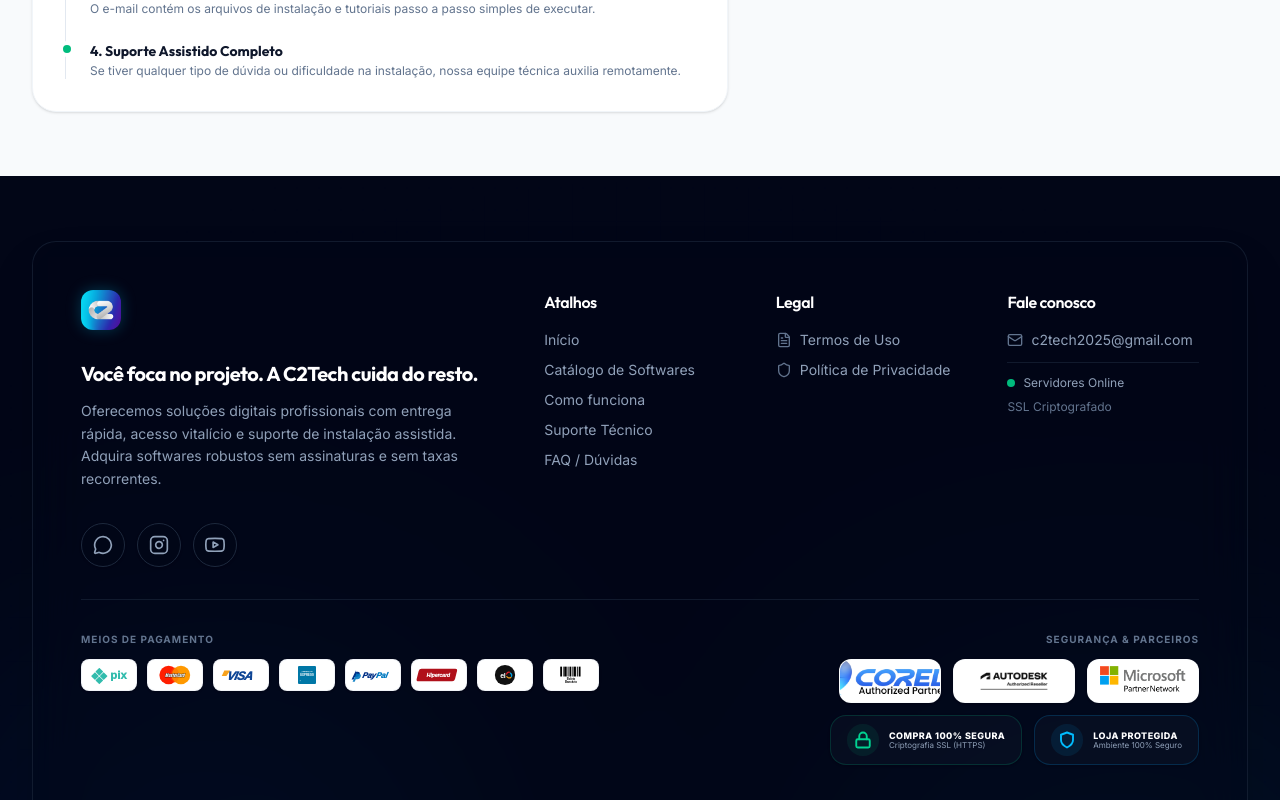
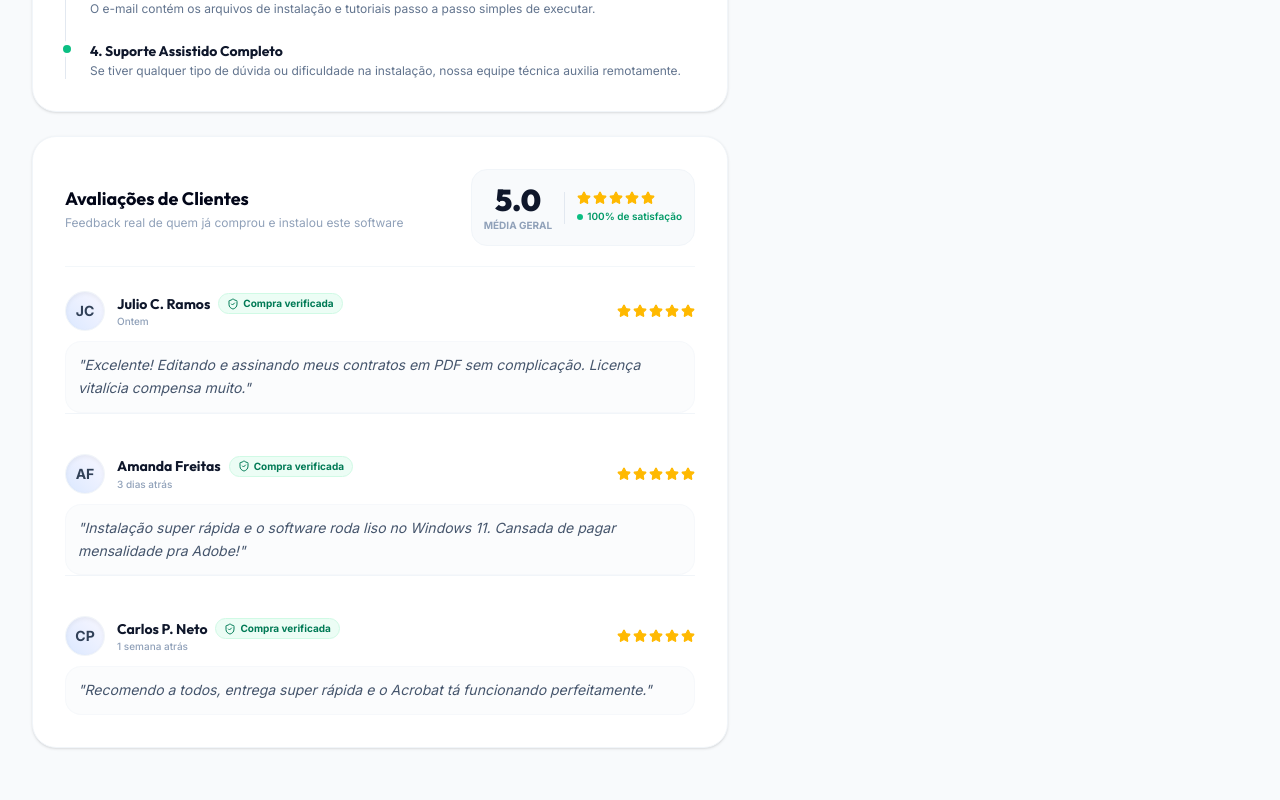
Before and after one commit to PoterH/C2Shop, a React (Vite) app: page /produto/adobe-acrobat-pro-dc-2026 in a window 1280 px wide. Shown: the part 1620-2420 px from the top of the page. Built offline with nearby package versions, Linux system fonts and the light colour scheme.

Commit message:
Add files via upload

```diff
--- a/src/data/reviews.ts
+++ b/src/data/reviews.ts
@@ -1099,5 +1099,25 @@
       date: "1 semana atrás",
       comment: "Tava cansado daquela marca d'água de ativar o Windows. Comprei aqui e sumiu na hora com a chave original."
     }
+  ],
+  adobe_acrobat_pro_2026: [
+    {
+      author: "Julio C. Ramos",
+      rating: 5,
+      date: "Ontem",
+      comment: "Excelente! Editando e assinando meus contratos em PDF sem complicação. Licença vitalícia compensa muito."
+    },
+    {
+      author: "Amanda Freitas",
+      rating: 5,
+      date: "3 dias atrás",
+      comment: "Instalação super rápida e o software roda liso no Windows 11. Cansada de pagar mensalidade pra Adobe!"
+    },
+    {
+      author: "Carlos P. Neto",
+      rating: 5,
+      date: "1 semana atrás",
+      comment: "Recomendo a todos, entrega super rápida e o Acrobat tá funcionando perfeitamente."
+    }
   ]
 };
```
